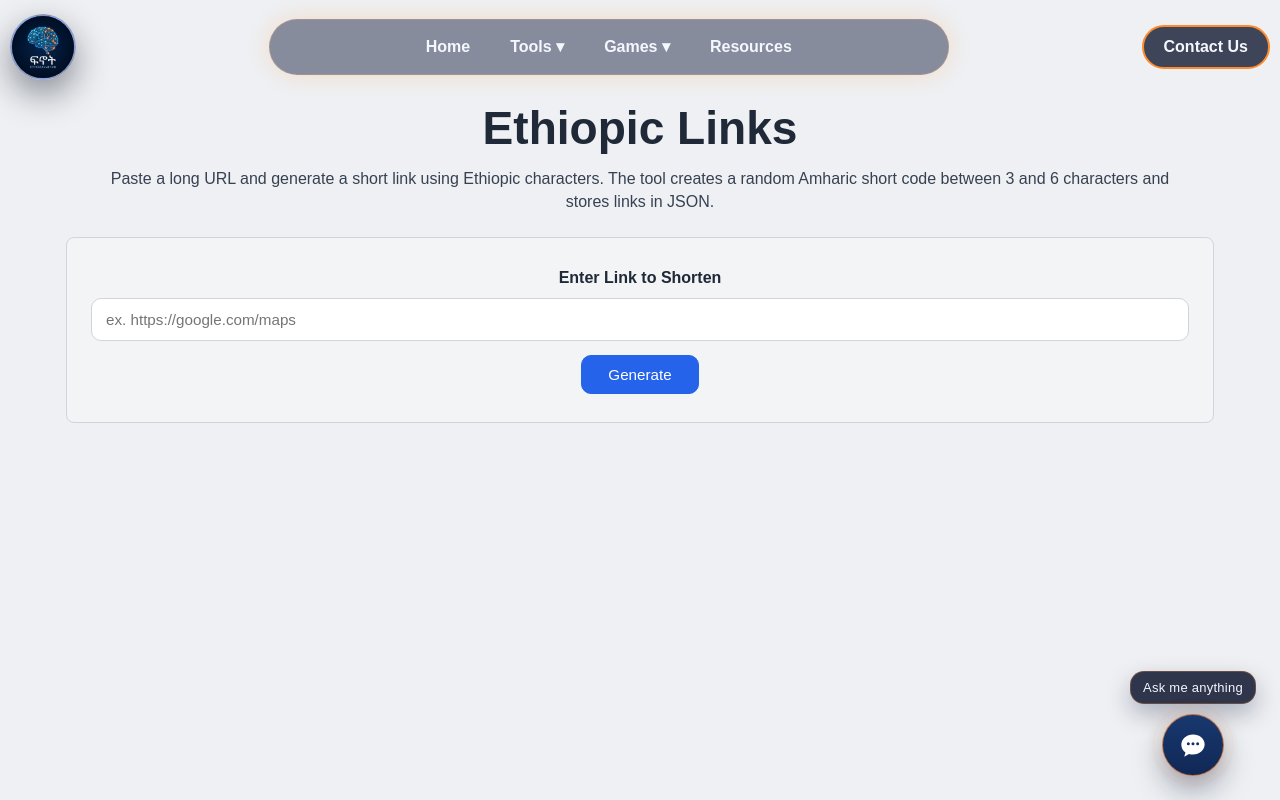
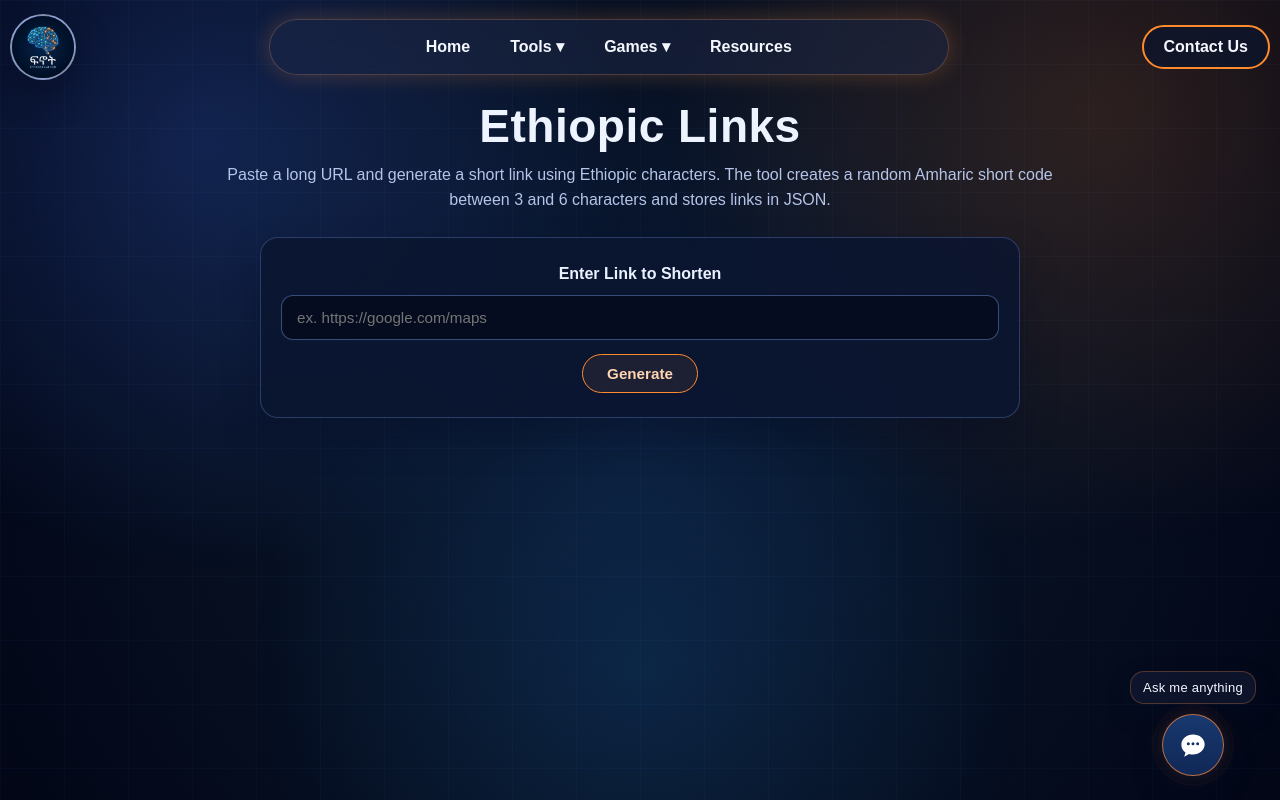
Before and after one commit to samuelabera21/Samuel_AI_Tools_App, a Flask app: page /Tools/Amharic_Link_Shortner in a window 1280 px wide. Run offline with Flask 3, Linux system fonts and the light colour scheme.

Commit message:
update link generateor

```diff
--- a/static/css/amharic_link_shortner.css
+++ b/static/css/amharic_link_shortner.css
@@ -1,57 +1,100 @@
+:root {
+    --line: rgba(80, 150, 255, 0.2);
+    --panel: rgba(11, 21, 48, 0.86);
+    --soft-border: rgba(122, 165, 245, 0.28);
+    --text: #f5f7ff;
+    --muted: #b5c4e8;
+    --accent: #ff8b2c;
+}
+
 body {
-    background: #eef0f3;
-    color: #1f2937;
+    color: var(--text);
+    min-height: 100vh;
+    background: radial-gradient(circle at center, #0a1a35 0%, #071022 52%, #020617 100%);
+    overflow-x: hidden;
+}
+
+body::before,
+body::after {
+    content: "";
+    position: fixed;
+    inset: 0;
+    pointer-events: none;
+}
+
+body::before {
+    z-index: -2;
+    background:
+        linear-gradient(var(--line) 1px, transparent 1px) 0 0 / 100% 64px,
+        linear-gradient(90deg, var(--line) 1px, transparent 1px) 0 0 / 64px 100%;
+    opacity: 0.2;
+}
+
+body::after {
+    z-index: -1;
+    background:
+        radial-gradient(circle at 16% 18%, rgba(65, 118, 255, 0.22), transparent 34%),
+        radial-gradient(circle at 86% 14%, rgba(255, 139, 44, 0.16), transparent 34%),
+        radial-gradient(circle at 50% 84%, rgba(40, 155, 255, 0.14), transparent 42%);
 }
 
 .page {
-    max-width: 1180px;
-    margin: 28px auto;
+    max-width: 1120px;
+    margin: 26px auto 36px;
     padding: 0 16px;
 }
 
 .title {
     text-align: center;
-    font-size: 50px;
-    margin: 20px 0 12px;
+    font-size: clamp(2rem, 3.5vw, 2.9rem);
+    margin: 18px 0 10px;
+    color: #edf3ff;
+    font-weight: 800;
+    letter-spacing: 0.01em;
 }
 
 .subtitle {
     text-align: center;
-    max-width: 1100px;
+    max-width: 860px;
     margin: 0 auto 24px;
-    line-height: 1.45;
-    font-size: 20px;
-    color: #374151;
+    line-height: 1.55;
+    font-size: 1.05rem;
+    color: var(--muted);
 }
 
 .card {
-    border: 1px solid #d1d5db;
-    border-radius: 8px;
-    background: #f2f4f6;
-    padding: 28px 24px;
+    max-width: 760px;
+    margin: 0 auto;
+    border: 1px solid var(--soft-border);
+    border-radius: 18px;
+    background: var(--panel);
+    padding: 24px 20px;
+    box-shadow: 0 18px 36px rgba(5, 12, 32, 0.36);
 }
 
 .label {
     display: block;
     text-align: center;
-    margin: 0 0 8px;
+    margin: 0 0 10px;
     font-weight: 700;
-    font-size: 20px;
+    font-size: 1.05rem;
+    color: #eaf1ff;
 }
 
 #long-url-input {
     width: 100%;
-    border: 1px solid #d1d5db;
-    border-radius: 10px;
-    padding: 12px 14px;
-    font-size: 20px;
-    color: #1f2937;
-    background: #ffffff;
+    border: 1px solid rgba(122, 165, 245, 0.42);
+    border-radius: 12px;
+    padding: 13px 15px;
+    font-size: 1rem;
+    color: #f4f8ff;
+    background: rgba(6, 13, 30, 0.84);
 }
 
 #long-url-input:focus {
-    outline: 3px solid #bfdbfe;
-    border-color: #2563eb;
+    outline: none;
+    border-color: rgba(255, 138, 61, 0.72);
+    box-shadow: 0 0 0 3px rgba(255, 138, 61, 0.12);
 }
 
 .actions {
@@ -61,13 +104,18 @@
 }
 
 #generate-btn {
-    border: 1px solid #2563eb;
-    background: #2563eb;
-    color: #fff;
-    border-radius: 10px;
-    padding: 10px 26px;
-    font-size: 20px;
+    border: 1px solid var(--accent);
+    background: rgba(255, 138, 61, 0.08);
+    color: #ffd4b2;
+    border-radius: 999px;
+    padding: 10px 24px;
+    font-size: 1rem;
+    font-weight: 700;
     cursor: pointer;
+}
+
+#generate-btn:hover {
+    background: rgba(255, 138, 61, 0.2);
 }
 
 #generate-btn:disabled {
```
Also changed, not shown: other parts of static/css/amharic_link_shortner.css (+42 -25 lines).
